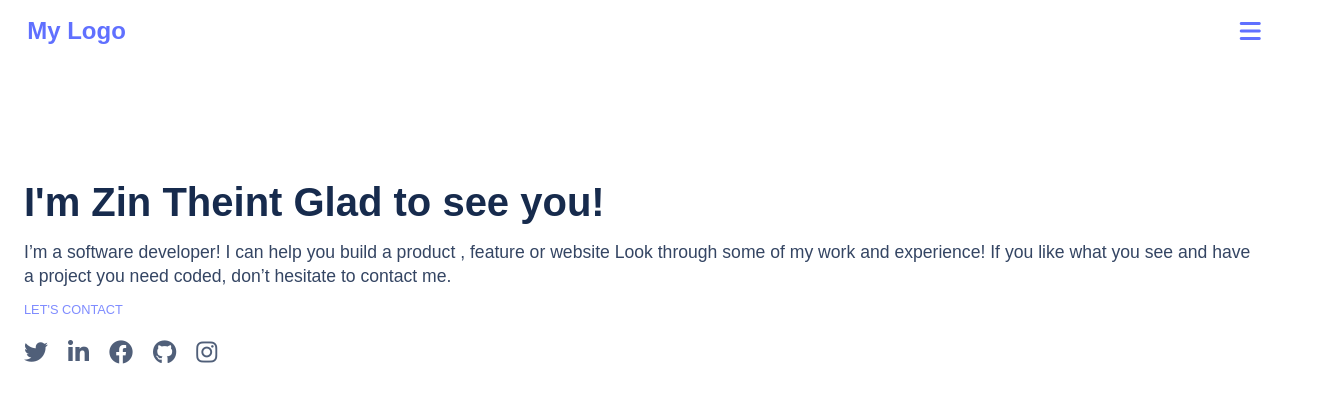
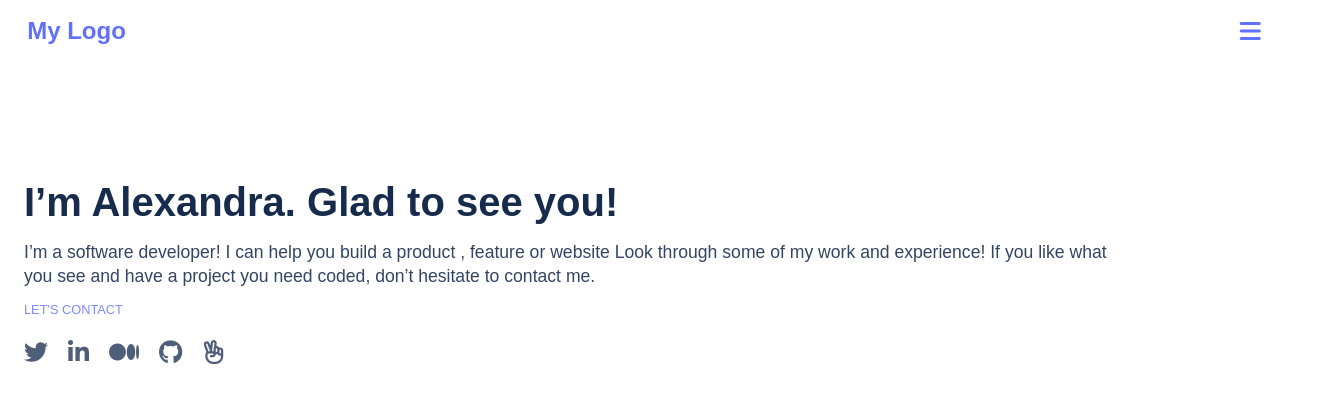
Before and after one commit to mioOleen/mioOleen.github.io, a website: page index.html in a window 1280 px wide. Shown: the whole page, 1328 px wide, since content can reach past the window. Drawn offline with Linux system fonts and the light colour scheme.

Commit message:
added width and changed icons

```diff
--- a/index.html
+++ b/index.html
@@ -15,15 +15,15 @@
             </div>
         </header>
         <section class="firstSec">
-            <div class="intoHead">I'm Zin Theint Glad to see you!</div>
+            <div class="intoHead">I’m Alexandra. Glad to see you!</div>
             <div class="intoDes">I’m a software developer! I can help you build a product , feature or website Look through some of my work and experience! If you like what you see and have a project you need coded, don’t hesitate to contact me.</div>
             <div class="contact">LET'S CONTACT</div>
             <div class="social">
                <a href="#"><i class="fa-brands fa-twitter"></i></a>
                <a href="#"> <i class="fa-brands fa-linkedin-in"></i></a>
-               <a href="#"> <i class="fa-brands fa-facebook"></i></a>
+                <a href="#"><i class="fa-brands fa-medium"></i></a>
                <a href="#"><i class="fa-brands fa-github"></i></a>
-               <a href="#"><i class="fa-brands fa-instagram"></i></a>
+               <a href="#"><i class="fa-regular fa-hand-peace"></i></a>
             </div>
         </section>
 </body>
--- a/style.css
+++ b/style.css
@@ -26,6 +26,7 @@
     display: flex;
     flex-direction: column;
     padding: 114px 24px;
+    width: 100%;
   }
 
   .intoHead {
@@ -35,6 +36,8 @@
     font-weight: 700;
     line-height: 52px;
     margin-bottom: 12px;
+    width: 80%;
+
   }
 
   .intoDes {
@@ -44,6 +47,8 @@
     font-weight: 400;
     line-height: 24px;
     margin-bottom: 12px;
+    width: 85%;
+
   }
 
   .contact {
@@ -60,7 +65,7 @@
     margin-top: 0.5rem;
   }
 
-  .fa-brands {
+  .social>a {
     margin-right: 1rem;
     font-size: 1.5rem;
     color: #505f79;
```
